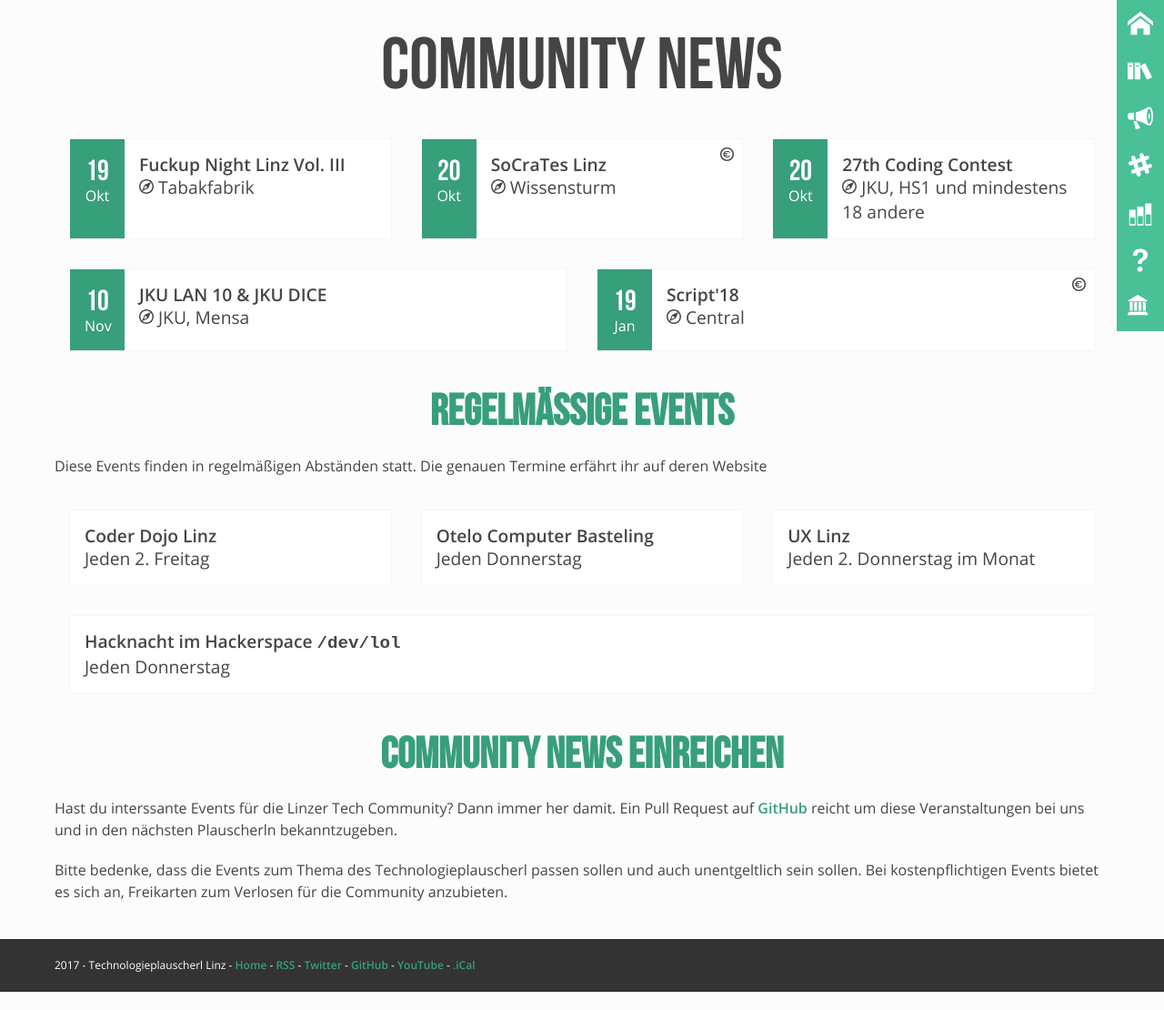
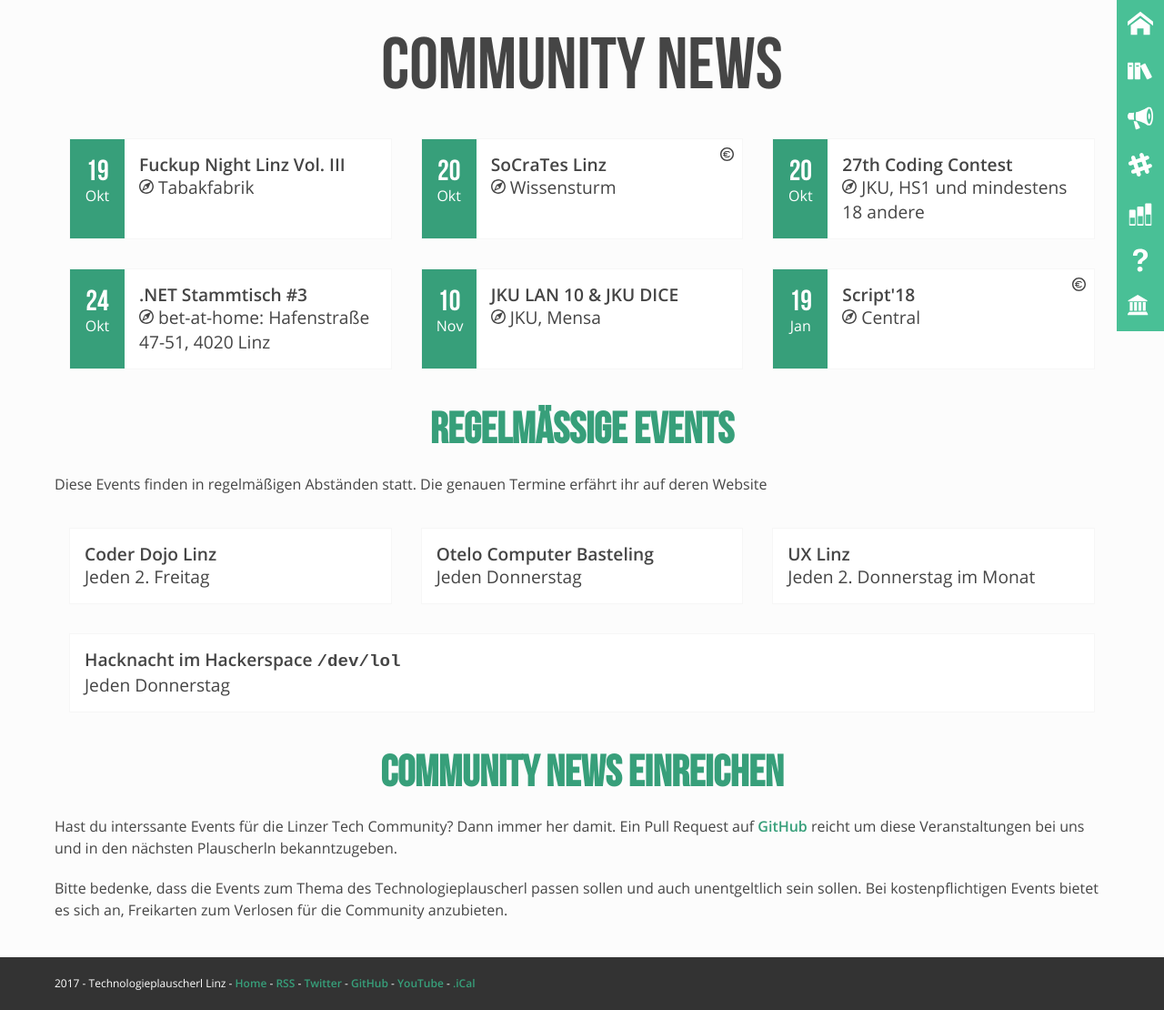
Before and after one commit to mericanAncer127/plauscherl, a Jekyll site: the page built from pages/community-news.html, in a window 1280 px wide. Shown: the whole page at 91% size. Built offline with Jekyll 4.4.1, drawn with Linux system fonts in a browser that asks for light colours.

Commit message:
Update community.yml (#116)

```diff
--- a/_data/community.yml
+++ b/_data/community.yml
@@ -350,6 +350,11 @@
       location: "Coworking Cube: Obere Landstraße 19, 4055 Pucking"
       date: 2017-07-26
       link: https://www.facebook.com/events/1003694579733452/
+    -
+      name: ".NET Stammtisch #3"
+      location: "bet-at-home: Hafenstraße 47-51, 4020 Linz"
+      date: 2017-10-24
+      link: https://dotnetstammtisch.github.io/
 -
   id: linz-cobol-meetup
   name: "Linz Cobol Meetup"
```
